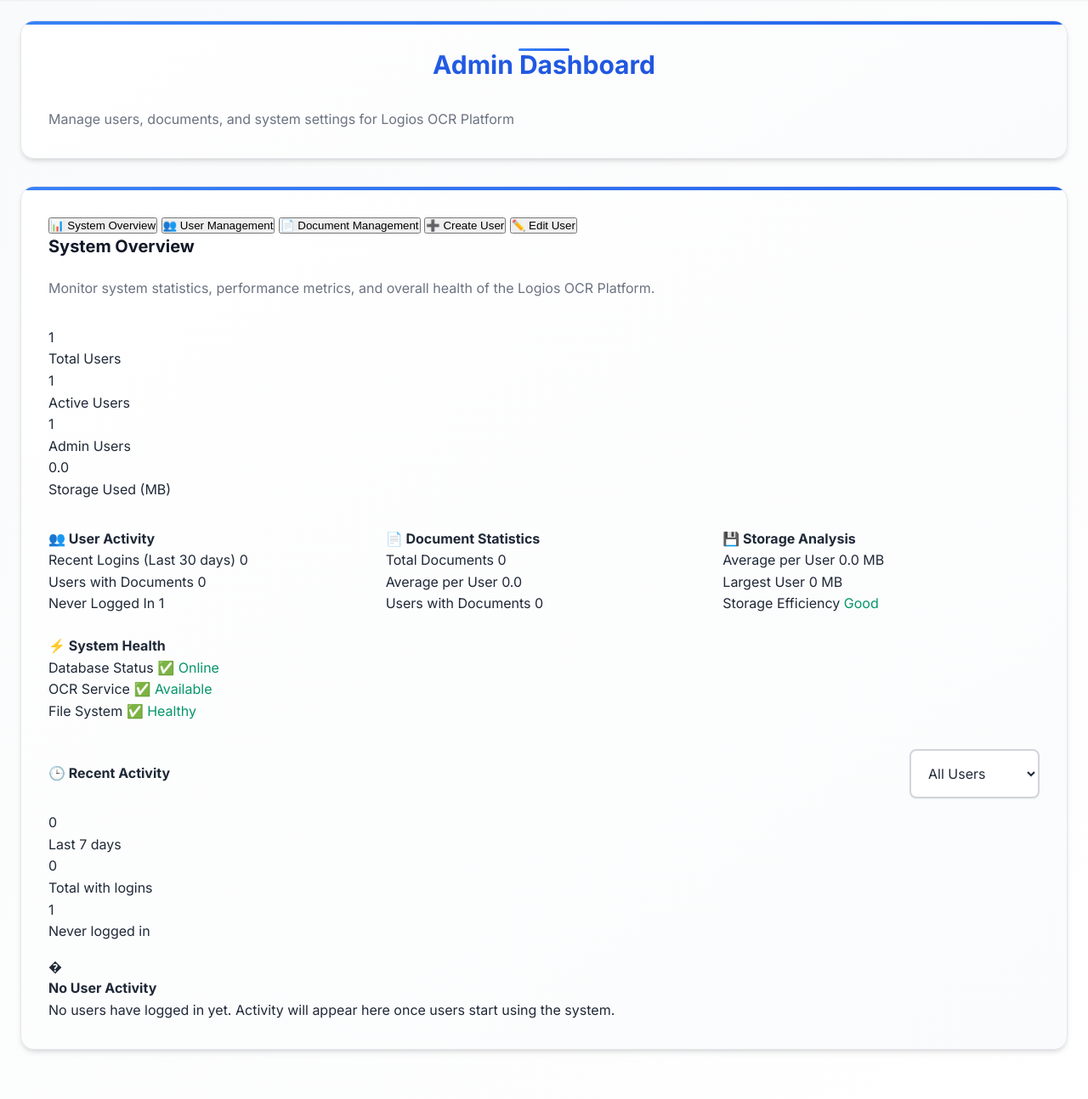
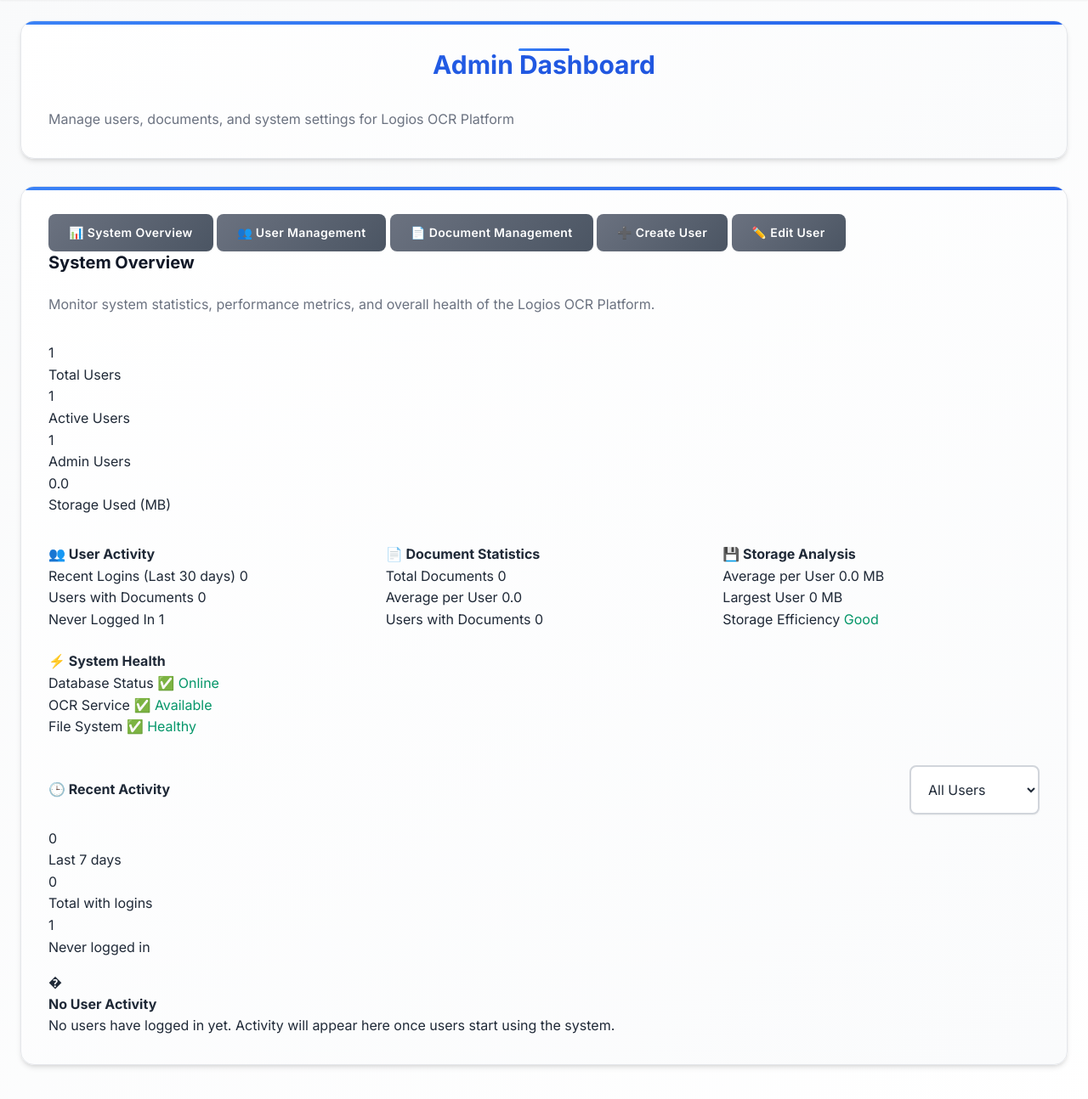
Before and after one commit to kperi/Kalchas, a Flask app: page /admin in a window 1280 px wide. Shown: the part 65-1359 px from the top of the page at 85% size. Run offline with Flask 2, Linux system fonts and the light colour scheme; a user stored in the database is signed in; data comes from the database, SQL or seed files in the repository.

Commit message:
Proper tabs

```diff
--- a/logios/my-flask-app/app/templates/admin.html
+++ b/logios/my-flask-app/app/templates/admin.html
@@ -313,9 +313,17 @@
 
     .tab-navigation {
         display: flex;
-        border-bottom: 1px solid #e5e7eb;
+        justify-content: center;
+        gap: 0.5rem;
         margin-bottom: 1.5rem;
-        gap: 0;
+        flex-wrap: wrap;
+    }
+
+    .tab-navigation .gradio-button {
+        flex: 1;
+        min-width: 140px;
+        max-width: 200px;
+        white-space: nowrap;
     }
 
     .tab-btn {
@@ -878,19 +886,19 @@
     <div class="gradio-component-group">
                 <!-- Tab Navigation -->
                 <div class="tab-navigation" role="tablist" aria-label="Admin dashboard navigation">
-                    <button class="tab-btn active" data-tab="system-overview" role="tab" aria-selected="true" aria-controls="system-overview" id="tab-system-overview">
+                    <button class="gradio-button gradio-button-secondary tab-btn active" data-tab="system-overview" role="tab" aria-selected="true" aria-controls="system-overview" id="tab-system-overview">
                         📊 System Overview
                     </button>
-                    <button class="tab-btn" data-tab="user-management" role="tab" aria-selected="false" aria-controls="user-management" id="tab-user-management">
+                    <button class="gradio-button gradio-button-secondary tab-btn" data-tab="user-management" role="tab" aria-selected="false" aria-controls="user-management" id="tab-user-management">
                         👥 User Management
                     </button>
-                    <button class="tab-btn" data-tab="document-management" role="tab" aria-selected="false" aria-controls="document-management" id="tab-document-management">
+                    <button class="gradio-button gradio-button-secondary tab-btn" data-tab="document-management" role="tab" aria-selected="false" aria-controls="document-management" id="tab-document-management">
                         📄 Document Management
                     </button>
-                    <button class="tab-btn" data-tab="user-creation" role="tab" aria-selected="false" aria-controls="user-creation" id="tab-user-creation">
+                    <button class="gradio-button gradio-button-secondary tab-btn" data-tab="user-creation" role="tab" aria-selected="false" aria-controls="user-creation" id="tab-user-creation">
                         ➕ Create User
                     </button>
-                    <button class="tab-btn" data-tab="user-editing" role="tab" aria-selected="false" aria-controls="user-editing" id="tab-user-editing">
+                    <button class="gradio-button gradio-button-secondary tab-btn" data-tab="user-editing" role="tab" aria-selected="false" aria-controls="user-editing" id="tab-user-editing">
                         ✏️ Edit User
                     </button>
                 </div>
```
